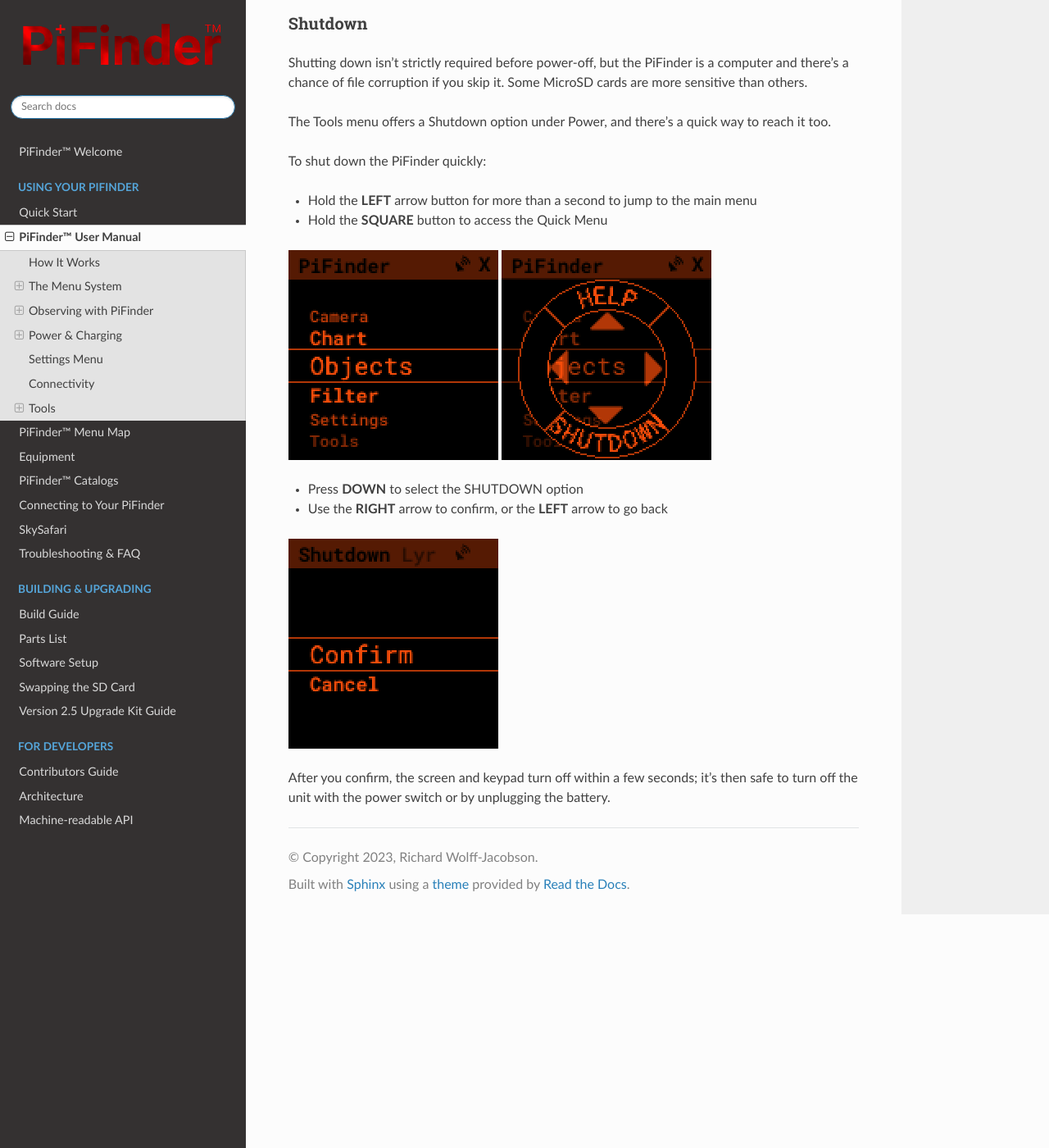
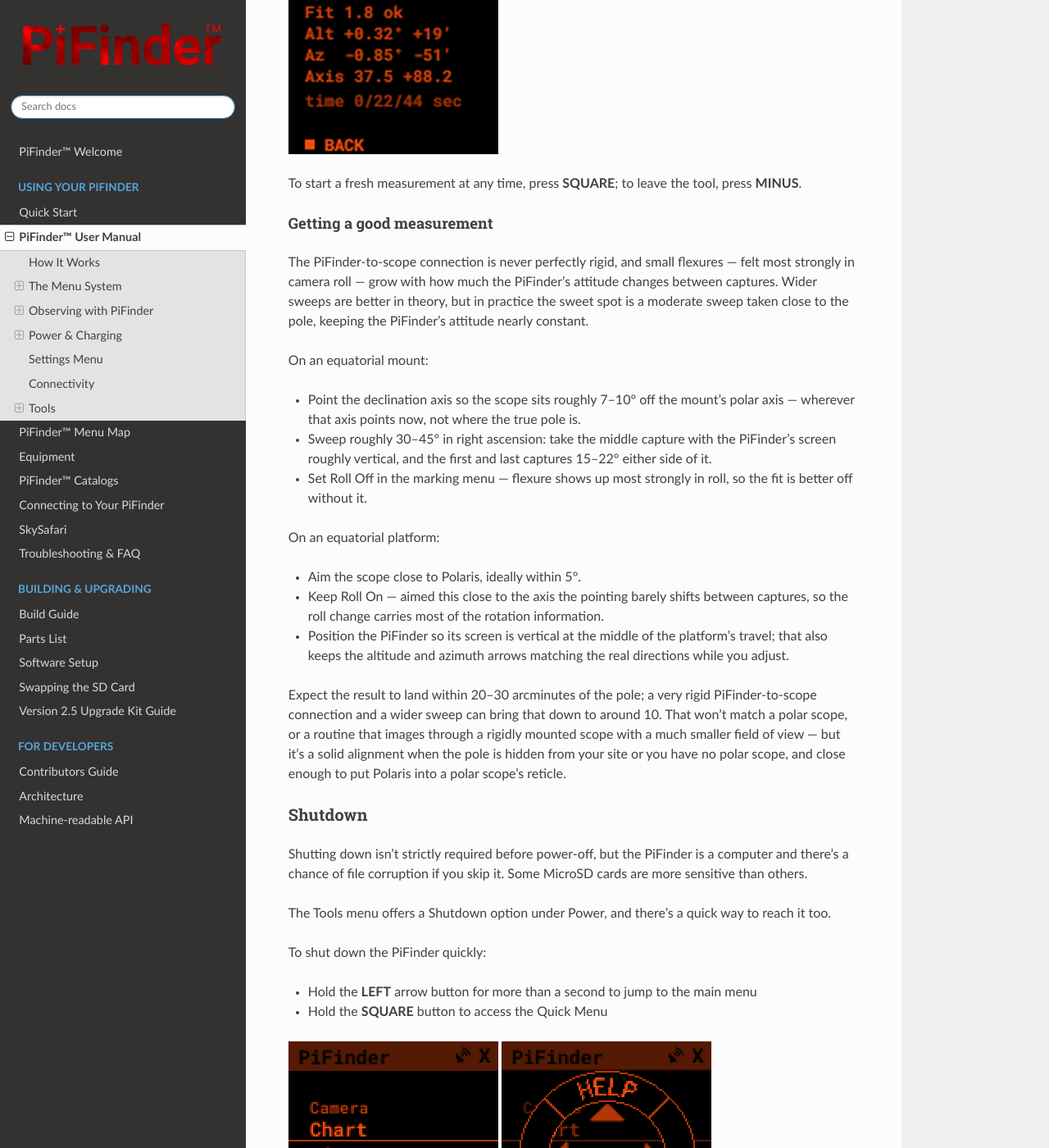
Before and after one commit to brickbots/PiFinder, a Sphinx documentation site: the page built from docs/source/user_guide.rst, in a window 1280 px wide and 1400 px high, scrolled down 34606 px. Shown: the whole window at 82% size. Built offline with Sphinx 7.4.7 and the Read the Docs theme 3.1.0, drawn with Linux system fonts in a browser that asks for light colours; some of the changed text lies outside the part shown.

Commit message:
docs: fold field feedback into the Polar Alignment guide
Users testing the Polar Alignment tool reported the technique that
actually works in the field, and the failure mode that most often
ruins a session. Fold both into the user guide:

- New 'Getting a good measurement' sub-section: per-mount aim/sweep/
  roll-fit advice (EQ mount: 7-10 deg off the polar axis, 30-45 deg
  sweep, Roll Off; platform: within 5 deg of Polaris, Roll On) and
  realistic accuracy expectations (20-30 arcmin, ~10 with a rigid
  connection).
- Warn at the adjustment stage to lock both mount axes first - a
  slipping RA clutch was the most common field failure - and on a
  platform to adjust only the platform.
- Add 'turn off sidereal tracking' to the prerequisites.
- Replace the 'aim well away from the pole' advice, which field
  experience contradicted: flexure (mostly in roll) grows with
  attitude change, so near-pole moderate sweeps beat wide ones.

Co-Authored-By: Claude Opus 4.8 (1M context) <noreply@anthropic.com>

```diff
--- a/docs/source/user_guide.rst
+++ b/docs/source/user_guide.rst
@@ -977,7 +977,8 @@ It works by solving the sky at two or three points while you rotate around that
 them — turning the platform, or slewing the mount in right ascension only — then working out
 where the axis points from how the view shifts.  The measurement is only as good as the
 solves behind it, so before you start make sure the PiFinder has a GPS lock, is focused, and
-is solving reliably.
+is solving reliably.  Turn off your mount's or platform's sidereal tracking as well — the
+measurement assumes the scope holds still except when you rotate it yourself.
 
 .. image:: images/user_guide/polar_align_intro_docs.png
 
@@ -990,9 +991,9 @@ is solving reliably.
 
 To take a measurement, open Polar Align and press **SQUARE** to begin, then:
 
-1. Aim the telescope well away from the pole, where the camera gets reliable solves, and
-   wait for the screen to report a recent solve.  Press **SQUARE** to capture the first
-   point.
+1. Aim the telescope near the pole — :ref:`user_guide:getting a good measurement` below
+   gives the best aim and sweep for each mount — and wait for the screen to report a recent
+   solve.  Press **SQUARE** to capture the first point.
 2. Rotate around the axis by at least about 10° — turn the platform, or slew in right
    ascension only — wait for a fresh solve, and press **SQUARE** for the second point.
 3. For a stronger result, rotate farther and capture a third point — three points let the
@@ -1010,6 +1011,12 @@ adjusters — the platform's, or the mount's polar-alignment bolts — to follow
 both readings fall to zero.  The display refreshes with each new solve; if it shows 'No
 solve', hold everything still until the PiFinder solves again.
 
+.. note::
+   Before touching the adjusters, lock *both* of the mount's axes.  Right ascension is the
+   one everyone forgets — you unlocked it to rotate between captures — and a clutch that
+   slips while you work the adjusters quietly ruins the correction.  On a platform, leave
+   the scope alone entirely and adjust only the platform.
+
 .. image:: images/user_guide/polar_align_adjust_docs.png
 
 The top line summarises the measurement: the number of points used, the total sweep, and —
@@ -1019,7 +1026,8 @@ means something moved between captures that shouldn't have, so it's worth redoin
 Hold **SQUARE** for the marking menu, which gathers the advanced actions.  **STATS** opens a
 read-only detail view, **REDO PT** drops just the last point so you can recapture it, and
 **Roll On/Off** switches between a full three-axis fit and an RA/Dec-only fit that ignores
-camera roll — useful after a camera flop.
+camera roll — useful after a camera flop, and :ref:`user_guide:getting a good measurement`
+covers which fit suits each mount.
 
 .. image:: images/user_guide/polar_align_marking_menu_docs.png
 
@@ -1031,6 +1039,38 @@ judging whether a measurement is trustworthy.
 
 To start a fresh measurement at any time, press **SQUARE**; to leave the tool, press
 **MINUS**.
+
+Getting a good measurement
+^^^^^^^^^^^^^^^^^^^^^^^^^^
+
+The PiFinder-to-scope connection is never perfectly rigid, and small flexures — felt most
+strongly in camera roll — grow with how much the PiFinder's attitude changes between
+captures.  Wider sweeps are better in theory, but in practice the sweet spot is a moderate
+sweep taken close to the pole, keeping the PiFinder's attitude nearly constant.
+
+On an equatorial mount:
+
+- Point the declination axis so the scope sits roughly 7–10° off the mount's polar axis —
+  wherever that axis points now, not where the true pole is.
+- Sweep roughly 30–45° in right ascension: take the middle capture with the PiFinder's
+  screen roughly vertical, and the first and last captures 15–22° either side of it.
+- Set Roll Off in the marking menu — flexure shows up most strongly in roll, so the fit is
+  better off without it.
+
+On an equatorial platform:
+
+- Aim the scope close to Polaris, ideally within 5°.
+- Keep Roll On — aimed this close to the axis the pointing barely shifts between captures,
+  so the roll change carries most of the rotation information.
+- Position the PiFinder so its screen is vertical at the middle of the platform's travel;
+  that also keeps the altitude and azimuth arrows matching the real directions while you
+  adjust.
+
+Expect the result to land within 20–30 arcminutes of the pole; a very rigid PiFinder-to-scope
+connection and a wider sweep can bring that down to around 10.  That won't match a polar
+scope, or a routine that images through a rigidly mounted scope with a much smaller field of
+view — but it's a solid alignment when the pole is hidden from your site or you have no
+polar scope, and close enough to put Polaris into a polar scope's reticle.
 
 Shutdown
 ---------------------------
```
